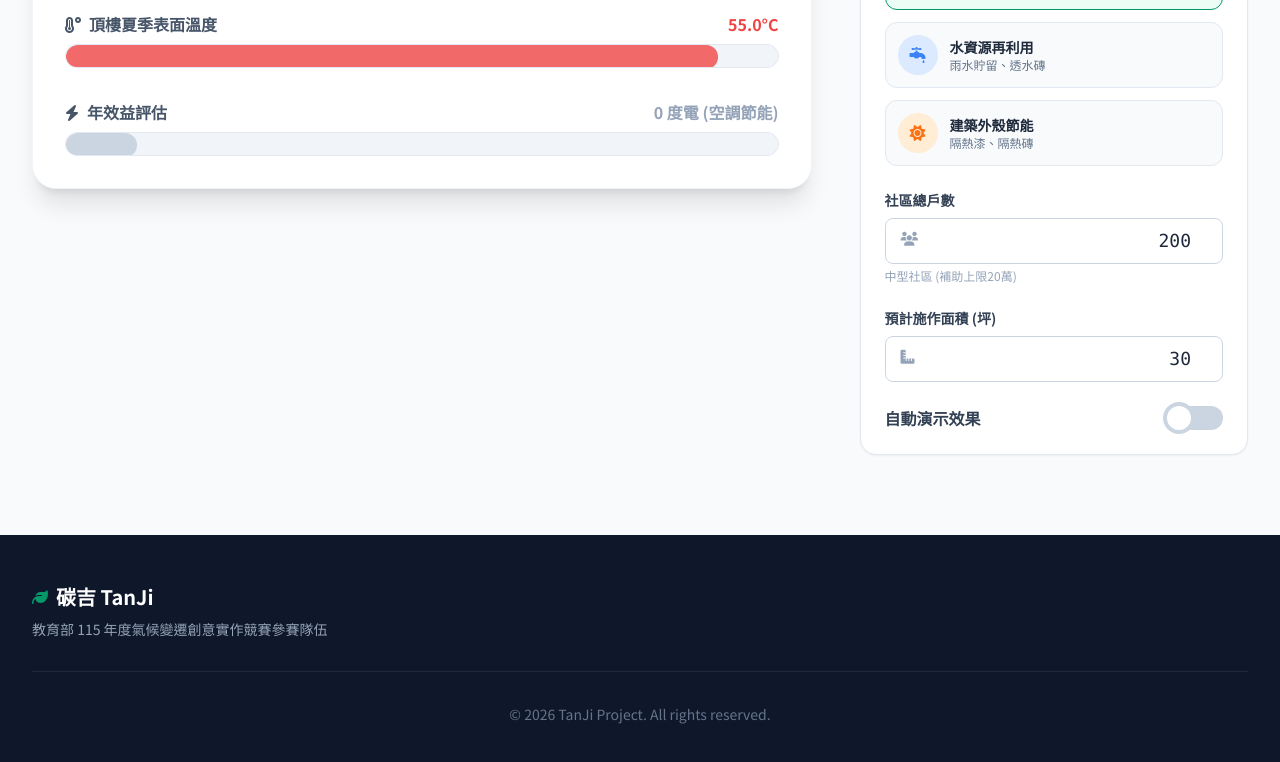
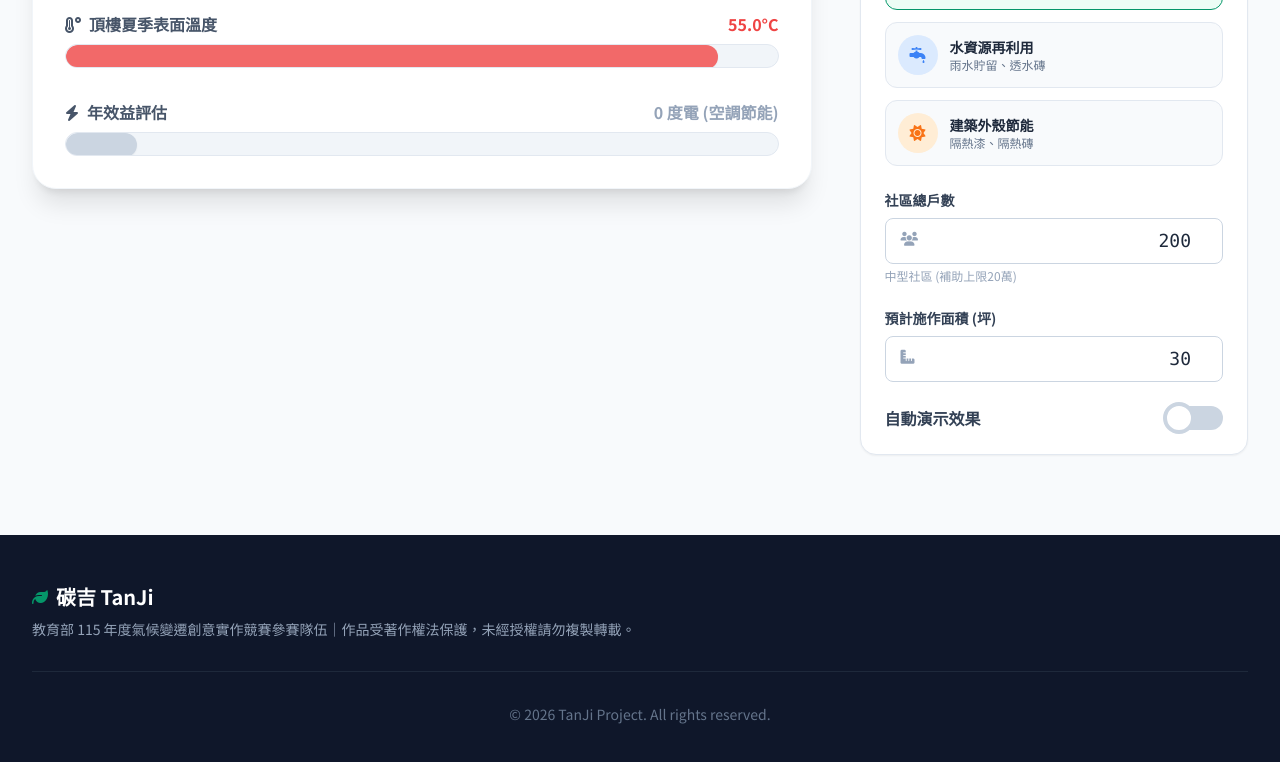
Before and after one commit to tanji2026/nbs, a plain HTML site: page index.html in a window 1280 px wide. Shown: the part 2362-3124 px from the top of the page. Drawn offline with nearby package versions, Linux system fonts and the light colour scheme.

Commit message:
Update index.html

```diff
--- a/index.html
+++ b/index.html
@@ -600,7 +600,7 @@
                         <i class="fa-solid fa-leaf text-brand-green"></i>
                         <span class="font-bold text-xl">碳吉 TanJi</span>
                     </div>
-                    <p class="text-slate-400 text-sm">教育部 115 年度氣候變遷創意實作競賽參賽隊伍</p>
+                    <p class="text-slate-400 text-sm">教育部 115 年度氣候變遷創意實作競賽參賽隊伍｜作品受著作權法保護，未經授權請勿複製轉載。</p>
                 </div>
                 <div class="flex gap-6"></div>
             </div>
```
